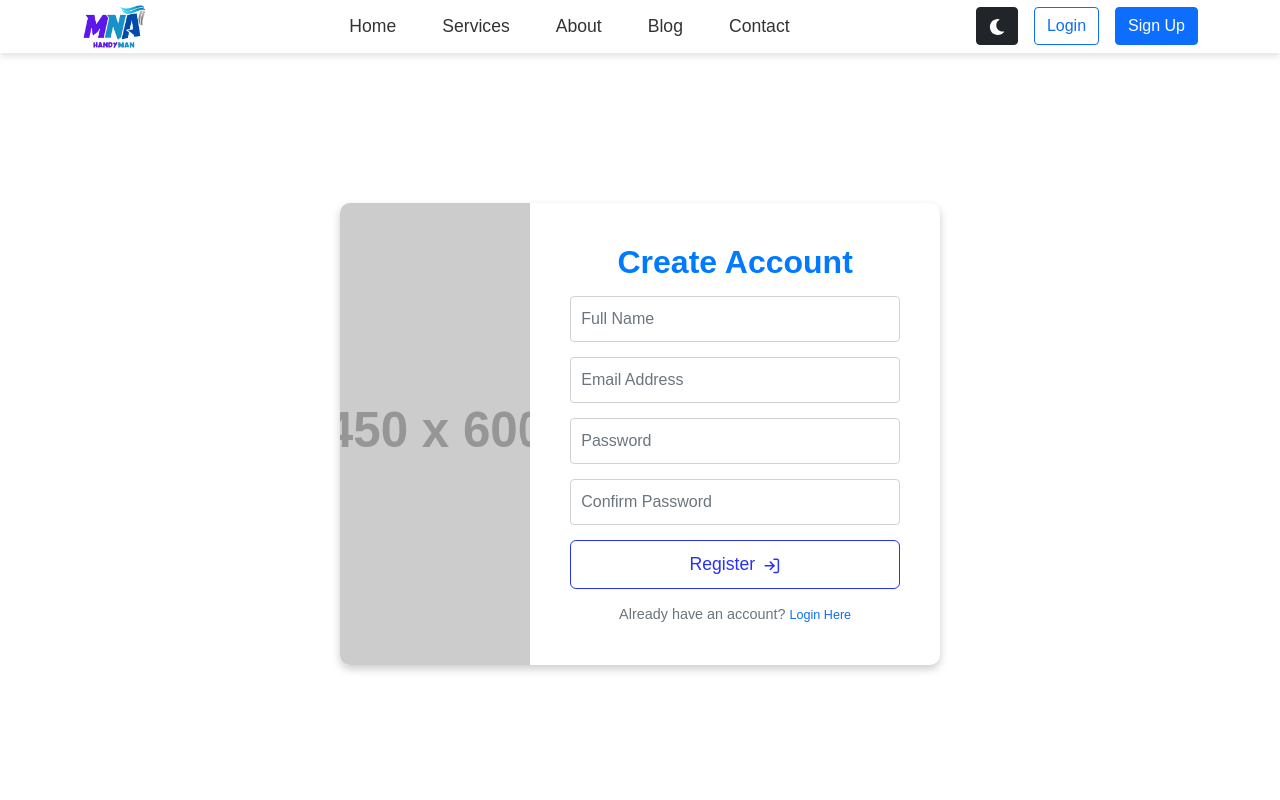
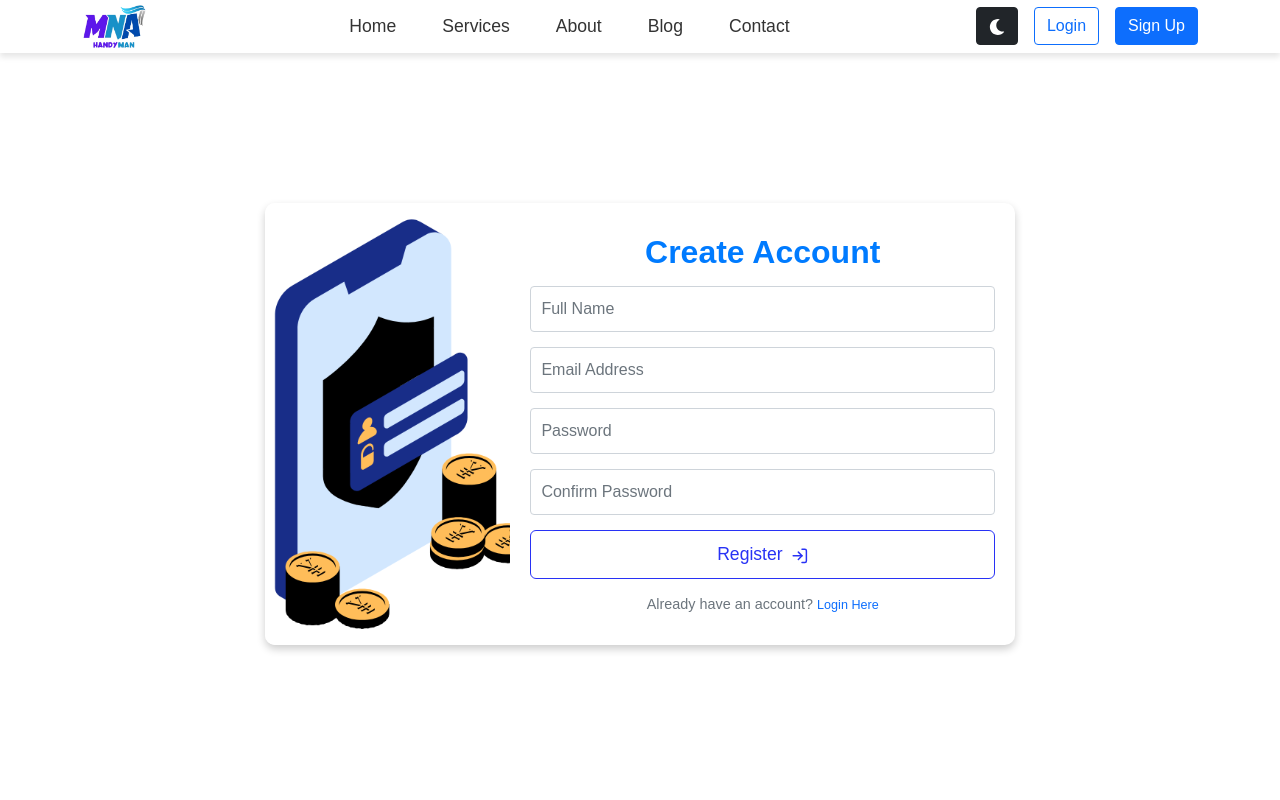
Before and after one commit to nurulazam-dev/mna-handyman-platform, a React (Vite) app: page /register in a window 1280 px wide. Shown: the top 800 px of the page. Built offline with nearby package versions, Linux system fonts and the light colour scheme.

Commit message:
register page asset setup and update

```diff
--- a/src/pages/Login.jsx
+++ b/src/pages/Login.jsx
@@ -1,6 +1,7 @@
 import { Form, Button } from "react-bootstrap";
 import { FiLogIn } from "react-icons/fi";
 import { Link } from "react-router-dom";
+import bgImg from "../assets/images/login.png";
 
 const Login = () => {
   const pageStyle = {
@@ -14,7 +15,7 @@ const Login = () => {
 
   const cardStyle = {
     width: "100%",
-    maxWidth: "600px",
+    maxWidth: "750px",
     backgroundColor: "#fff",
     borderRadius: "10px",
     boxShadow: "0 4px 8px rgba(0, 0, 0, 0.2)",
@@ -25,7 +26,7 @@ const Login = () => {
 
   const imageSectionStyle = {
     width: "50%",
-    backgroundImage: "url(https://via.placeholder.com/450x600)",
+    backgroundImage: `url(${bgImg})`,
     backgroundSize: "cover",
     backgroundPosition: "center",
     display: "none",
--- a/src/pages/Register.jsx
+++ b/src/pages/Register.jsx
@@ -1,6 +1,7 @@
 import { Form, Button } from "react-bootstrap";
 import { FiLogIn } from "react-icons/fi";
 import { Link } from "react-router-dom";
+import bgImg from "../assets/images/login.png";
 
 const Register = () => {
   const pageStyle = {
@@ -8,13 +9,11 @@ const Register = () => {
     display: "flex",
     justifyContent: "center",
     alignItems: "center",
-    padding: "20px",
-    margin: "10px 0 0 0",
   };
 
   const cardStyle = {
     width: "100%",
-    maxWidth: "600px",
+    maxWidth: "750px",
     backgroundColor: "#fff",
     borderRadius: "10px",
     boxShadow: "0 4px 8px rgba(0, 0, 0, 0.2)",
@@ -25,14 +24,14 @@ const Register = () => {
 
   const imageSectionStyle = {
     width: "50%",
-    backgroundImage: "url(https://via.placeholder.com/450x600)",
+    backgroundImage: `url(${bgImg})`,
     backgroundSize: "cover",
     backgroundPosition: "center",
     display: "none",
   };
 
   const formSectionStyle = {
-    padding: "40px",
+    padding: "30px 20px",
     width: "100%",
     display: "flex",
     flexDirection: "column",
@@ -68,15 +67,12 @@ const Register = () => {
   return (
     <div style={pageStyle}>
       <div style={cardStyle}>
-        {/* Image Section for Large Devices */}
         <div style={imageSectionStyle} className="d-none d-lg-block"></div>
 
-        {/* Form Section */}
         <div style={formSectionStyle}>
           <h2 style={titleStyle}>Create Account</h2>
 
           <Form>
-            {/* Full Name */}
             <Form.Group controlId="formFullName">
               <Form.Control
                 type="text"
@@ -86,7 +82,6 @@ const Register = () => {
               />
             </Form.Group>
 
-            {/* Email */}
             <Form.Group controlId="formEmail">
               <Form.Control
                 type="email"
@@ -96,7 +91,6 @@ const Register = () => {
               />
             </Form.Group>
 
-            {/* Password */}
             <Form.Group controlId="formPassword">
               <Form.Control
                 type="password"
@@ -106,7 +100,6 @@ const Register = () => {
               />
             </Form.Group>
 
-            {/* Confirm Password */}
             <Form.Group controlId="formConfirmPassword">
               <Form.Control
                 type="password"
@@ -116,7 +109,6 @@ const Register = () => {
               />
             </Form.Group>
 
-            {/* Register Button */}
             <Button
               type="submit"
               style={buttonStyle}
@@ -127,7 +119,6 @@ const Register = () => {
             </Button>
           </Form>
 
-          {/* Links */}
           <div style={linkStyle}>
             Already have an account?{" "}
             <Link to="/login" className="text-decoration-none">
```
Also changed, not shown: src/assets/images/login.png.
